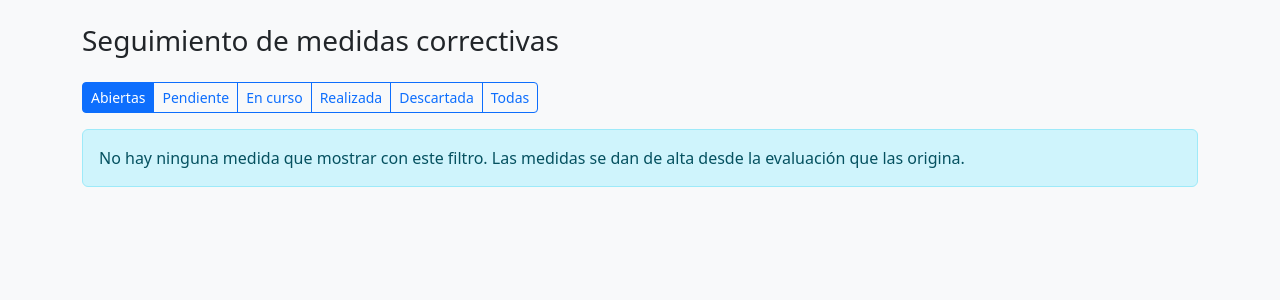
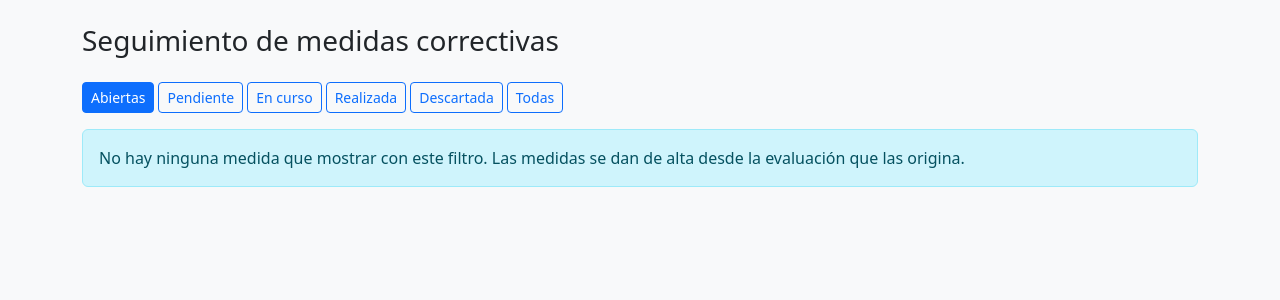
Before and after one commit to socjoseluis/tfb-rd1215, a Django app: page /medidas/ in a window 1280 px wide. Shown: the part 56-356 px from the top of the page. Run offline with Django 5.2, Linux system fonts and the light colour scheme; the visitor is signed in with stand-in values (Sample User, id 1); data that the repository does not hold is empty; parts of the project's set-up code (start-up, migrations or seed data) failed here and were passed over; some libraries are stand-ins or nearby versions.

Commit message:
Deja que los filtros de medidas envuelvan en pantallas estrechas
El desbordamiento horizontal de la portada de medidas no lo causaba la tabla,
que ya se desplaza por dentro, sino la fila de filtros: btn-group mantiene los
botones pegados en una sola línea y no se parte nunca, así que con seis
filtros se salía de la pantalla y arrastraba la página entera. De ahí que
cada bloque pareciera tener un ancho distinto: los que ocupan el ancho de la
ventana terminaban antes que el que la desbordaba.

Pasan a ser botones sueltos que envuelven. De paso cada uno conserva su
tamaño en vez de estrujarse hasta partir la palabra, que era lo que le pasaba
a «En curso».

Co-Authored-By: Claude Opus 5 <noreply@anthropic.com>

```diff
--- a/app/evaluaciones/templates/evaluaciones/medidas.html
+++ b/app/evaluaciones/templates/evaluaciones/medidas.html
@@ -5,14 +5,21 @@
 
 {% block contenido %}
     {# Cada filtro es una dirección propia: se puede enlazar y compartir. #}
-    <div class="btn-group btn-group-sm mb-3" role="group" aria-label="Filtrar por estado">
-        <a class="btn {% if estado == 'abiertas' %}btn-primary{% else %}btn-outline-primary{% endif %}"
+    {% comment %}
+    No es un btn-group de Bootstrap: ese componente mantiene los botones
+    pegados en una sola línea y no se parte nunca, de modo que con seis
+    filtros se salía de la pantalla en un móvil y arrastraba la página
+    entera en horizontal. Aquí envuelven, y de paso cada botón conserva su
+    tamaño en vez de estrujarse hasta partir la palabra.
+    {% endcomment %}
+    <div class="d-flex flex-wrap gap-1 mb-3" role="group" aria-label="Filtrar por estado">
+        <a class="btn btn-sm {% if estado == 'abiertas' %}btn-primary{% else %}btn-outline-primary{% endif %}"
            href="{% url 'evaluaciones:medidas' %}?estado=abiertas">Abiertas</a>
         {% for clave, nombre in estados %}
-            <a class="btn {% if estado == clave %}btn-primary{% else %}btn-outline-primary{% endif %}"
+            <a class="btn btn-sm {% if estado == clave %}btn-primary{% else %}btn-outline-primary{% endif %}"
                href="{% url 'evaluaciones:medidas' %}?estado={{ clave }}">{{ nombre }}</a>
         {% endfor %}
-        <a class="btn {% if estado == 'todas' %}btn-primary{% else %}btn-outline-primary{% endif %}"
+        <a class="btn btn-sm {% if estado == 'todas' %}btn-primary{% else %}btn-outline-primary{% endif %}"
            href="{% url 'evaluaciones:medidas' %}?estado=todas">Todas</a>
     </div>
 
```
